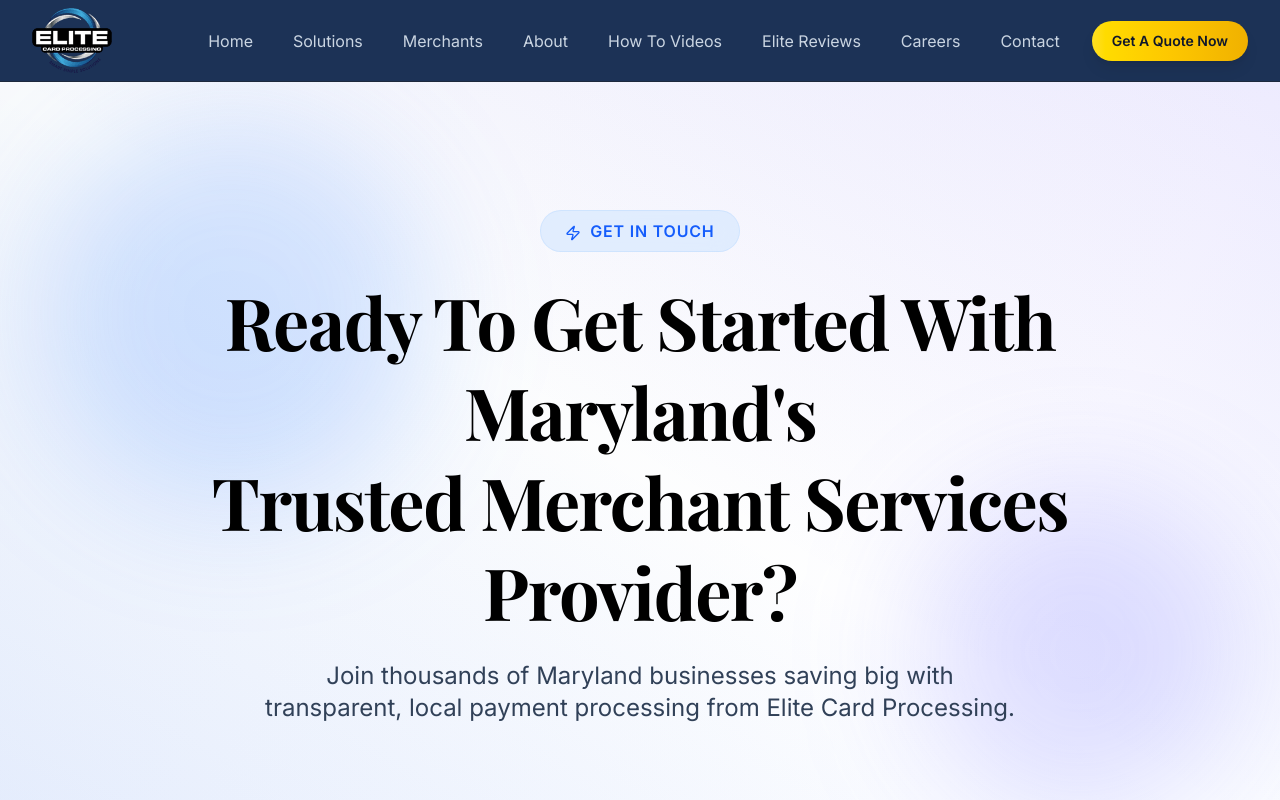
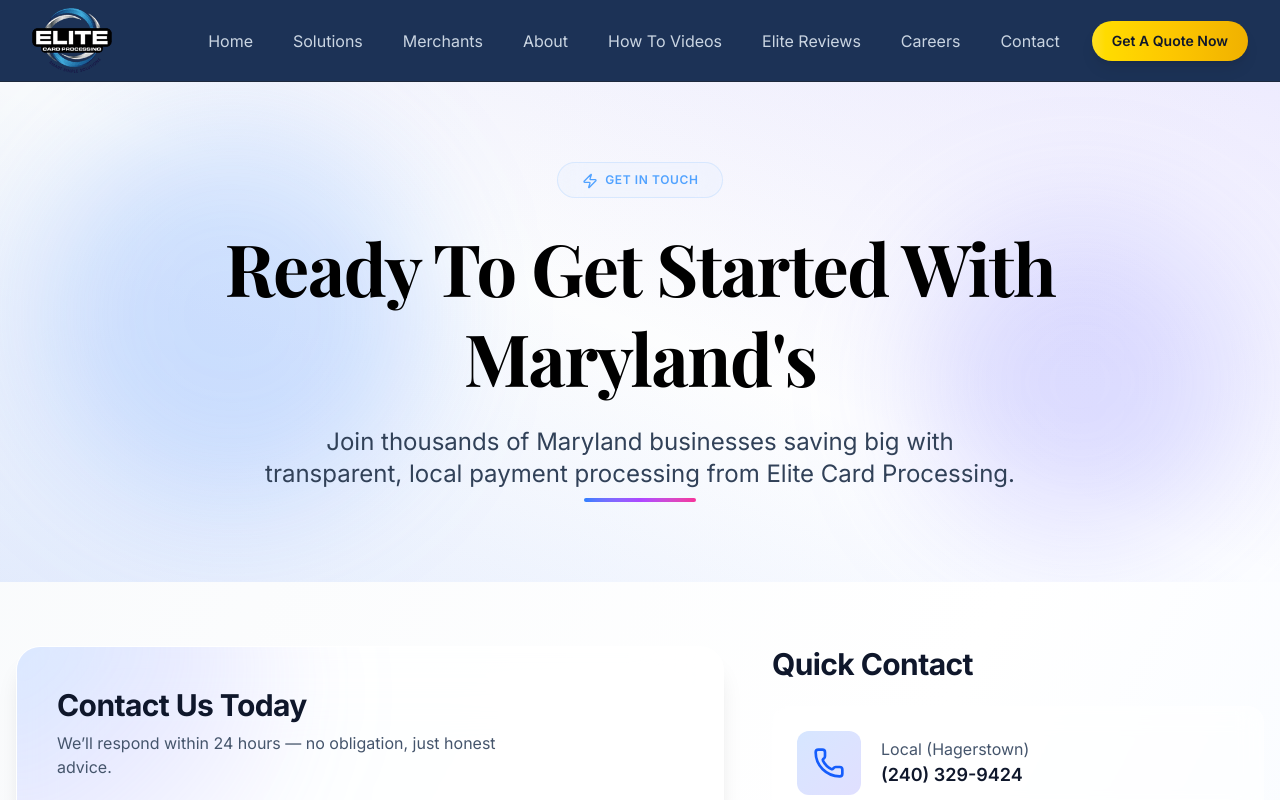
Before and after one commit to Amzad9/maryland, a Next.js app in the folder maryland/: page /contact in a window 1280 px wide. Shown: the top 800 px of the page. Built offline with nearby package versions, Linux system fonts and the light colour scheme.

Commit message:
reduce the images

```diff
--- a/maryland/app/careers/page.tsx
+++ b/maryland/app/careers/page.tsx
@@ -88,6 +88,8 @@
             Join thousands of Maryland businesses saving big with transparent,
             local payment processing from Elite Card Processing.
           </p>
+          <div className="mx-auto mt-2 h-1 w-28 rounded-full bg-linear-to-r from-blue-500 via-purple-500 to-pink-500" />
+
         </div>
       </section>
 
--- a/maryland/app/contact/page.tsx
+++ b/maryland/app/contact/page.tsx
@@ -50,22 +50,24 @@
     <main className="min-h-screen bg-linear-to-br from-slate-50 via-white to-blue-50 dark:from-slate-950 dark:via-black dark:to-indigo-950">
 
       {/* Hero Section */}
-      <section className="relative py-16 md:py-32 overflow-hidden">
+      <section className="relative py-16 md:py-20 overflow-hidden">
         <div className="absolute inset-0 bg-linear-to-tr from-blue-600/10 via-transparent to-indigo-600/10" />
         <div className="absolute top-10 left-10 w-72 h-72 sm:w-96 sm:h-96 bg-blue-500/20 rounded-full blur-3xl animate-pulse hidden sm:block" />
         <div className="absolute bottom-10 right-10 w-64 h-64 sm:w-80 sm:h-80 bg-indigo-500/20 rounded-full blur-3xl animate-pulse delay-1000 hidden sm:block" />
 
         <div className="container mx-auto relative z-10 px-4">
           <div className="text-center max-w-4xl mx-auto">
-            <span className="inline-block px-4 sm:px-6 py-2 mb-6 text-sm sm:text-base font-semibold tracking-wider text-blue-600 uppercase bg-blue-100/80 backdrop-blur-md rounded-full border border-blue-200/50">
+            <span className="inline-block px-4 sm:px-6 py-2 mb-6 text-[12px] font-semibold tracking-wider text-blue-400 uppercase bg-blue-100/20 backdrop-blur-md rounded-full border border-blue-200/50">
               <Zap className="inline w-4 h-4 mr-1" /> Get In Touch
             </span>
             <h1 className="text-3xl xs:text-4xl sm:text-5xl md:text-6xl lg:text-7xl font-bold text-black mb-6 leading-snug sm:leading-tight">
-              Ready To Get Started With Maryland's <span className="block">Trusted Merchant Services Provider?</span>
+              Ready To Get Started With Maryland's
             </h1>
             <p className="text-lg sm:text-xl md:text-2xl text-slate-700 dark:text-slate-300 max-w-3xl mx-auto">
               Join thousands of Maryland businesses saving big with transparent, local payment processing from Elite Card Processing.
             </p>
+            <div className="mx-auto mt-2 h-1 w-28 rounded-full bg-linear-to-r from-blue-500 via-purple-500 to-pink-500" />
+
           </div>
         </div>
       </section>
--- a/maryland/app/elite-reviews/page.tsx
+++ b/maryland/app/elite-reviews/page.tsx
@@ -106,6 +106,8 @@
           <p className="text-lg sm:text-xl md:text-2xl text-blue-100 max-w-3xl mx-auto">
             Trusted by hundreds of businesses
           </p>
+          <div className="mx-auto mt-2 h-1 w-28 rounded-full bg-linear-to-r from-blue-500 via-purple-500 to-pink-500" />
+
         </div>
       </section>
 
--- a/maryland/app/getquote/page.tsx
+++ b/maryland/app/getquote/page.tsx
@@ -12,7 +12,7 @@
             <div className="absolute inset-0 -z-10 bg-[url(/mesh-gradient.webp)] bg-cover opacity-20" />
 
             {/* HEADER */}
-            <section className="mx-auto max-w-3xl px-6 pt-24 text-center relative">
+            <section className="mx-auto max-w-3xl px-6 pt-16 pb-24 text-center relative">
                 <h1 className="text-4xl sm:text-5xl md:text-6xl lg:text-7xl font-bold text-black mb-6 leading-tight">
                     Transparent pricing
                     <span className="block text-cyan-600">within 24 hours</span>
```
